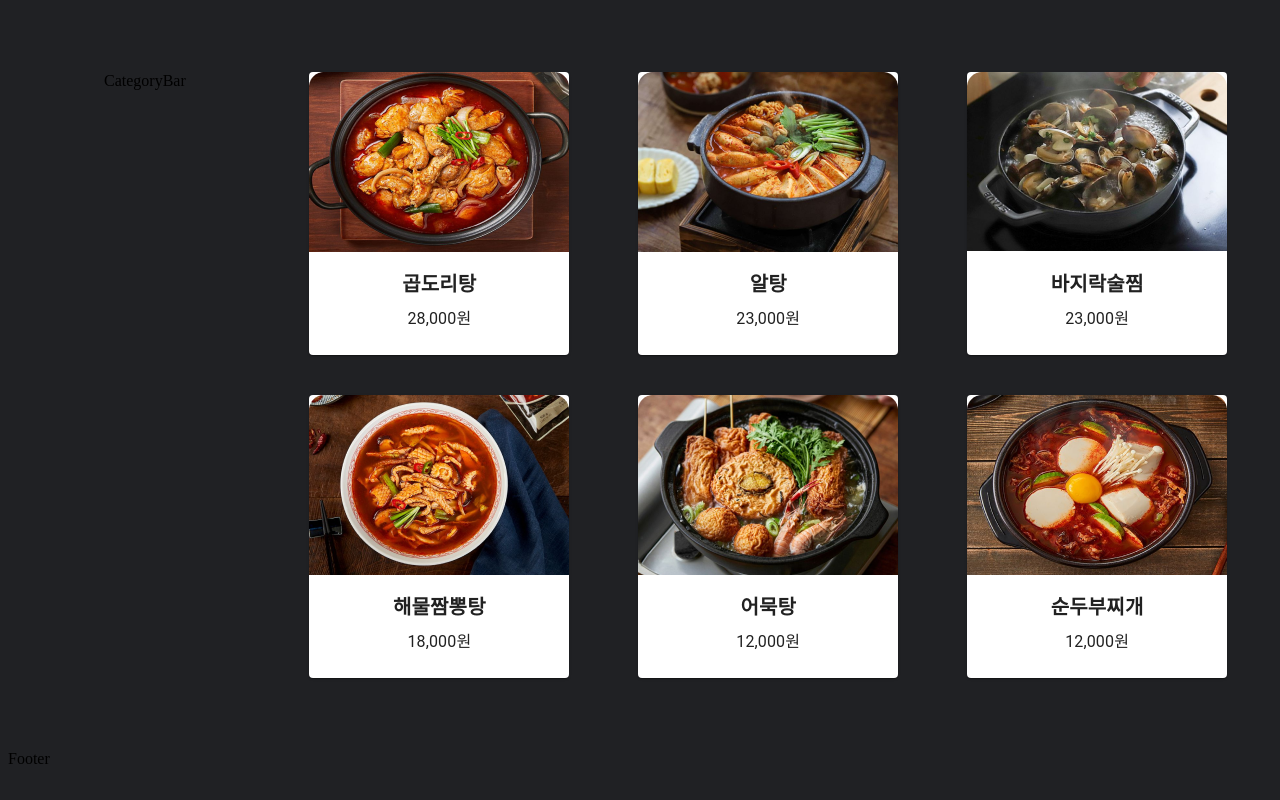
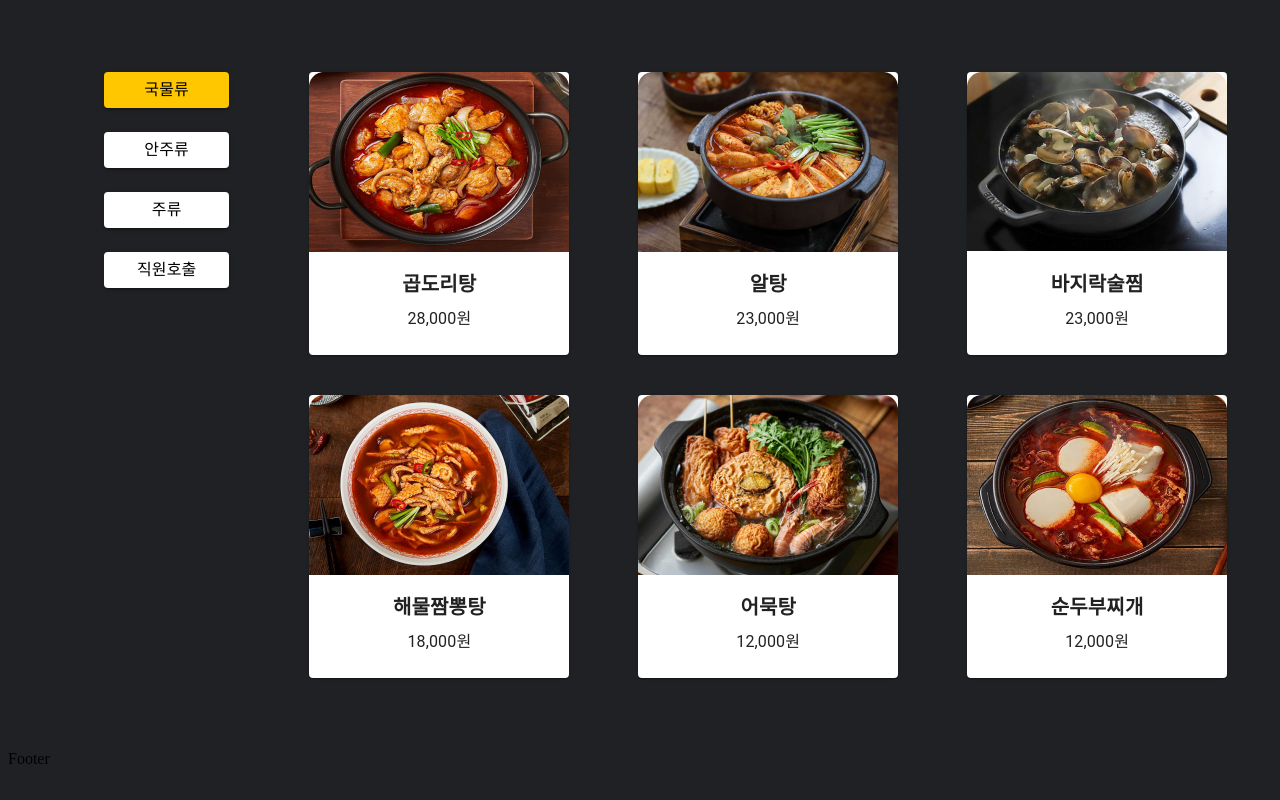
Before and after one commit to GDG-on-Campus-KNU/3rd-toyproject-frontend-2, a React (Create React App) app: page /order/soup in a window 1280 px wide. Built offline with nearby package versions, Linux system fonts and the light colour scheme.

Commit message:
[Feat] 카테고리바 페이지별로 컬러변경 기능 추가

```diff
--- a/src/components/Button/CategoryButton.js
+++ b/src/components/Button/CategoryButton.js
@@ -1,5 +1,16 @@
-const CategoryButton = () => {
-    return <div>CategoryButton</div>;
+import Button from '@mui/material/Button';
+import Typography from '@mui/material/Typography';
+
+const CategoryButton = ({ category, color }) => {
+    return (
+    <Button
+        sx = {{
+            bgcolor: color === 'selected' ? '#FFC700' : 'white',
+            color: 'black',
+        }}
+        variant = 'contained'>
+        <Typography>{category}</Typography>
+    </Button>);
 };
 
 export default CategoryButton;
--- a/src/components/Card/MenuCard.js
+++ b/src/components/Card/MenuCard.js
@@ -1,10 +1,7 @@
 import Card from '@mui/material/Card';
-import CardActions from '@mui/material/CardActions';
 import CardContent from '@mui/material/CardContent';
 import CardMedia from '@mui/material/CardMedia';
-import Button from '@mui/material/Button';
 import Typography from '@mui/material/Typography';
-import Grid from '@mui/material/Grid';
 
 const MenuCard = ({image, menu, price}) => {
     return (
--- a/src/components/CategoryBar.js
+++ b/src/components/CategoryBar.js
@@ -1,5 +1,20 @@
-const CategoryBar = () => {
-    return <div>CategoryBar</div>;
+import Stack from '@mui/material/Stack';
+import CategoryButton from './Button/CategoryButton';
+
+const CategoryBar = (category) => {
+
+    const getColor = (currentCategory) => {
+        return category.category === currentCategory ? 'selected' : 'default';
+    };
+
+    return (
+        <Stack spacing={3} direction='column'>
+            <CategoryButton category='국물류' color={getColor('soup')} />
+            <CategoryButton category='안주류' color={getColor('snack')} />
+            <CategoryButton category='주류' color={getColor('drink')} />
+            <CategoryButton category='직원호출' color={getColor('call')} />
+        </Stack>
+    );
 };
 
 export default CategoryBar;
--- a/src/pages/SnackPage.js
+++ b/src/pages/SnackPage.js
@@ -1,12 +1,13 @@
 import Container from "@mui/material/Container";
 import Grid from "@mui/material/Grid";
-import MenuCard from "../components/Card/MenuCard"
-import zzuggumi from '../assets/zzuggumi.png'
-import dakbal from '../assets/dakbal.png'
-import ggozi from '../assets/ggozi.png'
-import kongbul from '../assets/kongbul.png'
-import topoki from '../assets/topoki.png'
-import muktae from '../assets/muktae.png'
+import MenuCard from "../components/Card/MenuCard";
+import CategoryBar from "../components/CategoryBar";
+import zzuggumi from '../assets/zzuggumi.png';
+import dakbal from '../assets/dakbal.png';
+import ggozi from '../assets/ggozi.png';
+import kongbul from '../assets/kongbul.png';
+import topoki from '../assets/topoki.png';
+import muktae from '../assets/muktae.png';
 import "./BackgroundColor.css";
 
 const SnackPage = () => {
@@ -15,7 +16,7 @@ const SnackPage = () => {
         <Container fixed sx={{ m: 9}}>
             <Grid container spacing={10}>
                 <Grid item xs={2}>
-                    CategoryBar
+                    <CategoryBar category='snack' />
                 </Grid>
                 <Grid item xs={10}>
                     <Grid container spacing={5}>
--- a/src/pages/SoupPage.js
+++ b/src/pages/SoupPage.js
@@ -1,6 +1,7 @@
 import Container from "@mui/material/Container";
 import Grid from "@mui/material/Grid";
 import MenuCard from "../components/Card/MenuCard";
+import CategoryBar from "../components/CategoryBar";
 import gobdori from "../assets/gobdori.png"
 import alltang from "../assets/alltang.png"
 import bazirak from "../assets/bazirak.png"
@@ -15,7 +16,7 @@ const SoupPage = () => {
     <Container fixed sx={{ m: 9}}>
         <Grid container spacing={10}>
             <Grid item xs={2}>
-                CategoryBar
+                <CategoryBar category='soup' />
             </Grid>
             <Grid item xs={10}>
                 <Grid container spacing={5}>
```
Also changed, not shown: 1 other file (tests, documents, lock files or other folders).
